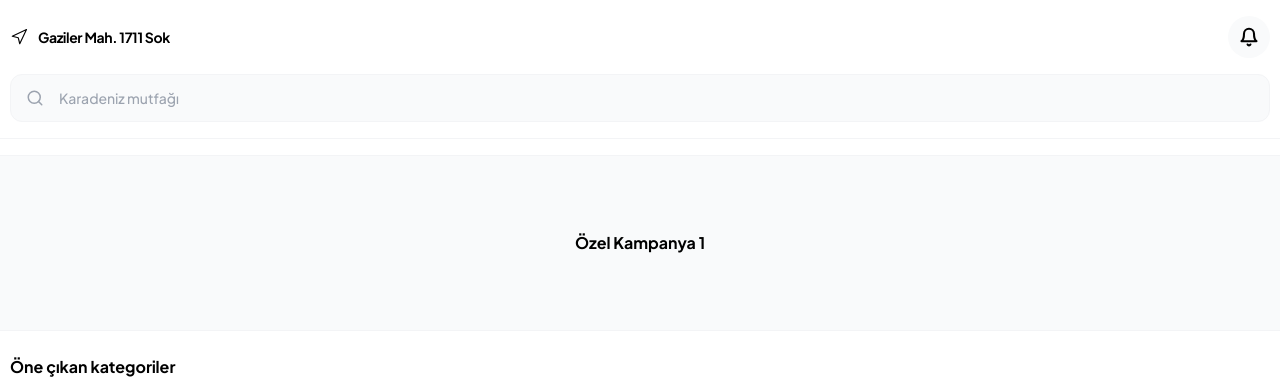
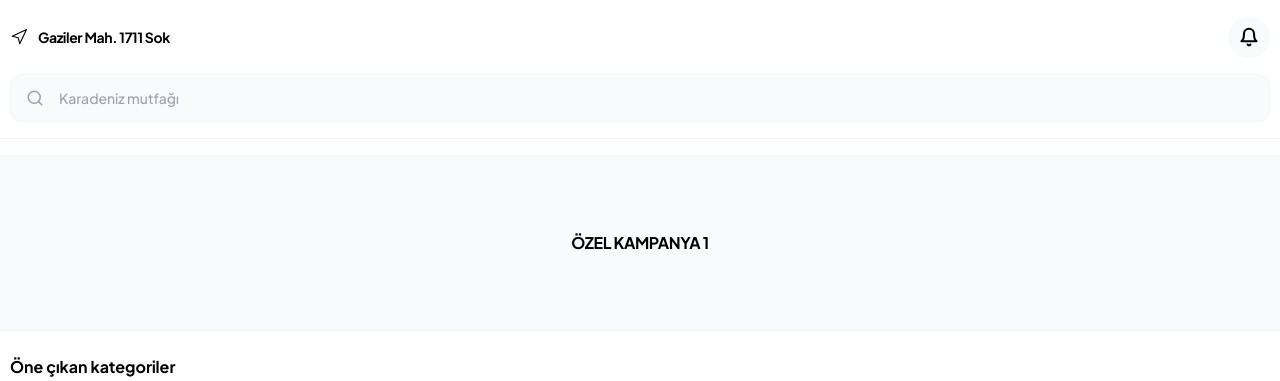
Before and after one commit to mikailsaban06/gebzem1, a React (Vite) app: page / in a window 1280 px wide. Shown: the top 381 px of the page. Built offline with nearby package versions, Linux system fonts and the light colour scheme.

Commit message:
feat: Implement campaign slider
Adds a dynamic campaign slider component to the homepage. The slider now supports multiple campaigns and includes necessary styling and functionality for horizontal scrolling and snapping.

```diff
--- a/App.tsx
+++ b/App.tsx
@@ -13,9 +13,8 @@ import {
   Flame,
   Fish,
   Beef,
-  Cookie,
+  IceCream,
   Coffee,
-  IceCream,
   Sandwich,
   Grape
 } from 'lucide-react';
@@ -34,33 +33,44 @@ const App: React.FC = () => {
     { name: 'Meyve', icon: <Grape size={24} strokeWidth={1.5} /> }
   ];
 
+  const campaigns = [
+    "Özel Kampanya 1",
+    "Özel Kampanya 2",
+    "Özel Kampanya 3",
+    "Özel Kampanya 4",
+    "Özel Kampanya 5",
+    "Özel Kampanya 6"
+  ];
+
   return (
-    <div className="min-h-screen bg-white flex flex-col pb-32">
+    <div className="min-h-screen bg-white flex flex-col pb-32 overflow-x-hidden">
       <Header />
 
       <Layout>
         <div className="flex flex-col gap-6 py-4">
-          {/* Slider Bölümü - %100 Genişlik */}
-          <div className="w-full overflow-x-auto no-scrollbar flex snap-x snap-mandatory">
-            <div className="min-w-full h-44 bg-gray-50 border-y border-gray-100 snap-center flex items-center justify-center p-6 text-center">
-              <span className="text-[16px] font-bold text-black">Özel Kampanya 1</span>
-            </div>
-            <div className="min-w-full h-44 bg-gray-50 border-y border-gray-100 snap-center flex items-center justify-center p-6 text-center">
-              <span className="text-[16px] font-bold text-black">Özel Kampanya 2</span>
-            </div>
-            <div className="min-w-full h-44 bg-gray-50 border-y border-gray-100 snap-center flex items-center justify-center p-6 text-center">
-              <span className="text-[16px] font-bold text-black">Özel Kampanya 3</span>
+          {/* Slider Bölümü - Container İçine Hapsedildi */}
+          <div className="w-full overflow-hidden">
+            <div className="w-full overflow-x-auto no-scrollbar flex snap-x snap-mandatory touch-pan-x">
+              {campaigns.map((camp, idx) => (
+                <div
+                  key={idx}
+                  className="w-full flex-shrink-0 h-44 bg-gray-50 border-y border-gray-100 snap-center flex items-center justify-center p-6 text-center"
+                >
+                  <span className="text-[16px] font-bold text-black uppercase tracking-tight">
+                    {camp}
+                  </span>
+                </div>
+              ))}
             </div>
           </div>
 
-          {/* Öne Çıkan Kategoriler Bölümü - %100 Genişlik */}
+          {/* Öne Çıkan Kategoriler Bölümü */}
           <div className="flex flex-col gap-3">
-            {/* Başlık için 10px padding */}
             <h2 className="text-[16px] font-bold text-black px-[10px]">Öne çıkan kategoriler</h2>
             <div className="w-full overflow-x-auto no-scrollbar flex gap-4 pb-2 px-[10px]">
               {featuredCategories.map((cat, idx) => (
                 <div key={idx} className="flex flex-col items-center gap-2 min-w-[60px]">
-                  <div className="w-[60px] h-[60px] bg-gray-50 border border-gray-100 rounded-xl flex items-center justify-center text-black">
+                  <div className="w-[60px] h-[60px] bg-gray-50 border border-gray-100 rounded-xl shadow-sm flex items-center justify-center text-black">
                     {cat.icon}
                   </div>
                   <span className="text-[11px] font-semibold text-gray-700">{cat.name}</span>
```
